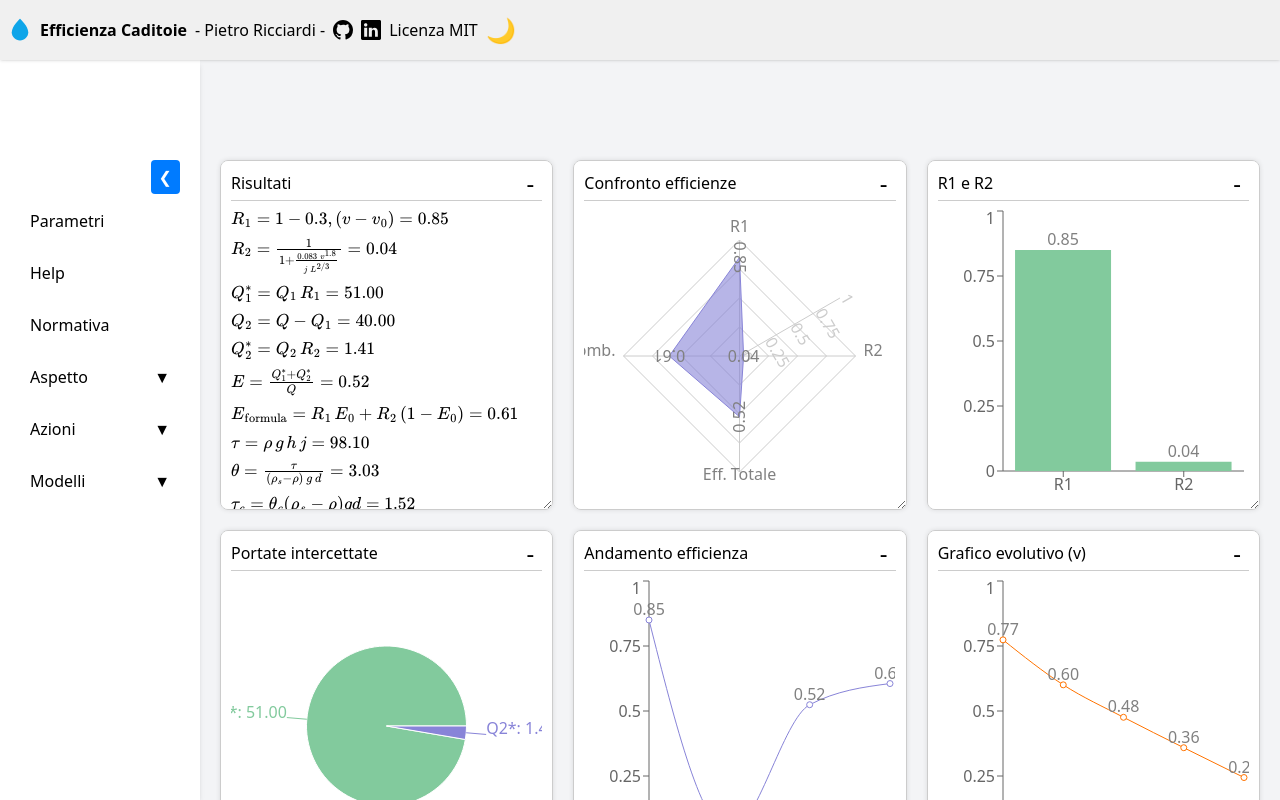
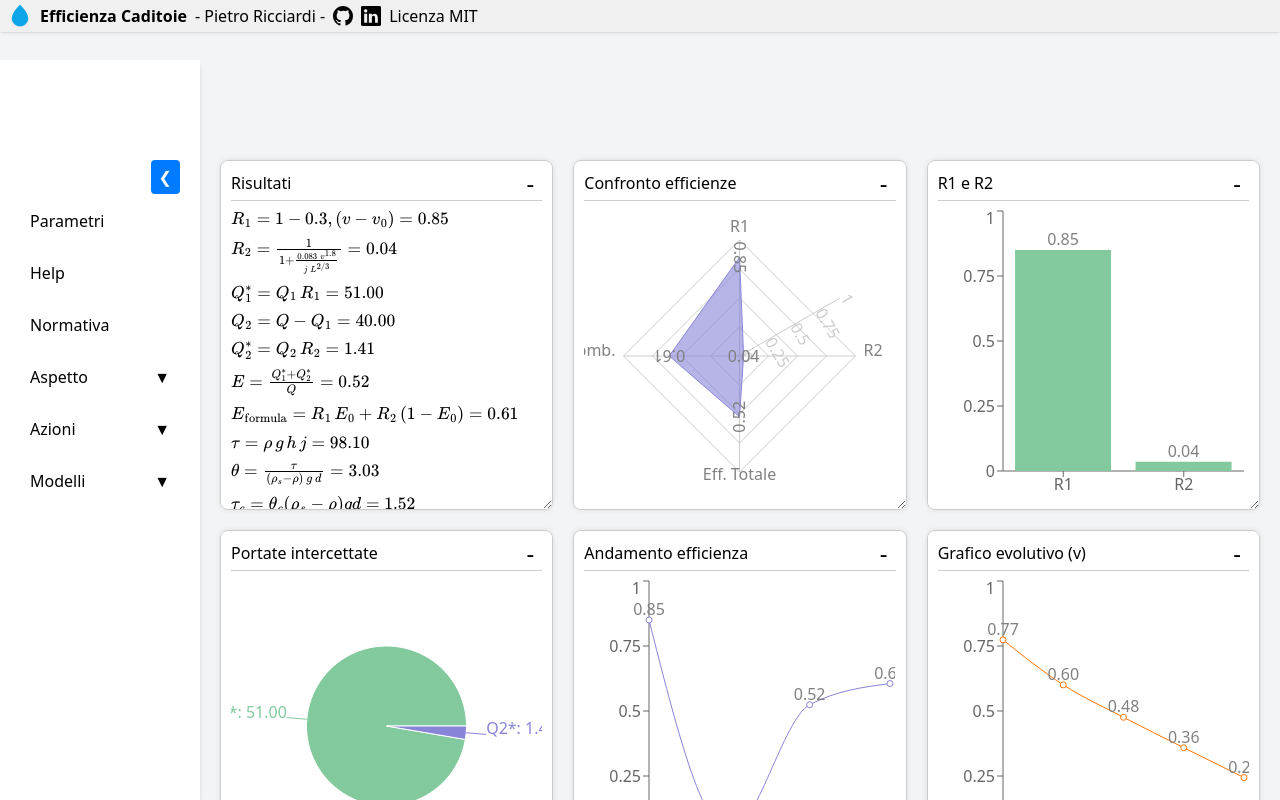
Before and after one commit to Pietro-Ricciardi/Efficienza-Caditoie, a React (Vite) app: page / in a window 1280 px wide. Built offline with nearby package versions, Linux system fonts and the light colour scheme.

Commit message:
Remove dark mode toggle

```diff
--- a/src/App.css
+++ b/src/App.css
@@ -54,12 +54,6 @@ body.dark-mode {
   background: #ddd;
 }
 
-.theme-toggle {
-  font-size: 1.5em;
-  text-align: center;
-  cursor: pointer;
-  margin: 10px 0;
-}
 
 .sidebar-toggle {
   background: #007bff;
--- a/src/App.jsx
+++ b/src/App.jsx
@@ -82,10 +82,6 @@ export default function App() {
   );
 
   const [isMobile, setIsMobile] = useState(() => window.innerWidth <= 768);
-  const [isDarkMode, setIsDarkMode] = useState(() => {
-    const saved = localStorage.getItem("darkMode");
-    return saved ? JSON.parse(saved) : false;
-  });
   const [activePage, setActivePage] = useState('graphs');
   const [infoParam, setInfoParam] = useState(null);
   const [sidebarOpen, setSidebarOpen] = useState(true);
@@ -106,20 +102,6 @@ export default function App() {
   const evolutionRef = useRef(null);
   const resultsRef = useRef(null);
   const fileInputRef = useRef(null);
-
-  useEffect(() => {
-    localStorage.setItem("darkMode", JSON.stringify(isDarkMode));
-  }, [isDarkMode]);
-
-  useEffect(() => {
-    if (isDarkMode) {
-      document.body.classList.add("dark-mode");
-    } else {
-      document.body.classList.remove("dark-mode");
-    }
-  }, [isDarkMode]);
-
-  const toggleDarkMode = () => setIsDarkMode((d) => !d);
 
   const toggleSidebar = () => setSidebarOpen((s) => !s);
 
@@ -373,11 +355,7 @@ export default function App() {
 
   return (
     <>
-      <div
-        className={`container flex min-h-screen bg-gray-100 ${
-          isDarkMode ? "dark-mode" : ""
-        }`}
-      >
+      <div className="container flex min-h-screen bg-gray-100">
         <header className="top-bar flex items-center justify-start bg-white shadow fixed w-full z-50 p-2 space-x-2">
         <img src={logo} alt="Logo" className="w-6 h-6" />
         <span className="font-semibold">Efficienza Caditoie</span>
@@ -418,9 +396,6 @@ export default function App() {
         <a href="https://opensource.org/licenses/MIT" target="_blank" rel="noopener noreferrer" className="mr-4">
           Licenza MIT
         </a>
-        <button className="theme-toggle text-2xl cursor-pointer" onClick={toggleDarkMode}>
-          {isDarkMode ? '☀️' : '🌙'}
-        </button>
       </header>
       {!sidebarOpen && (
         <button className="sidebar-toggle fixed-toggle" onClick={toggleSidebar}>
```
Also changed, not shown: 1 other file (tests, documents, lock files or other folders).
